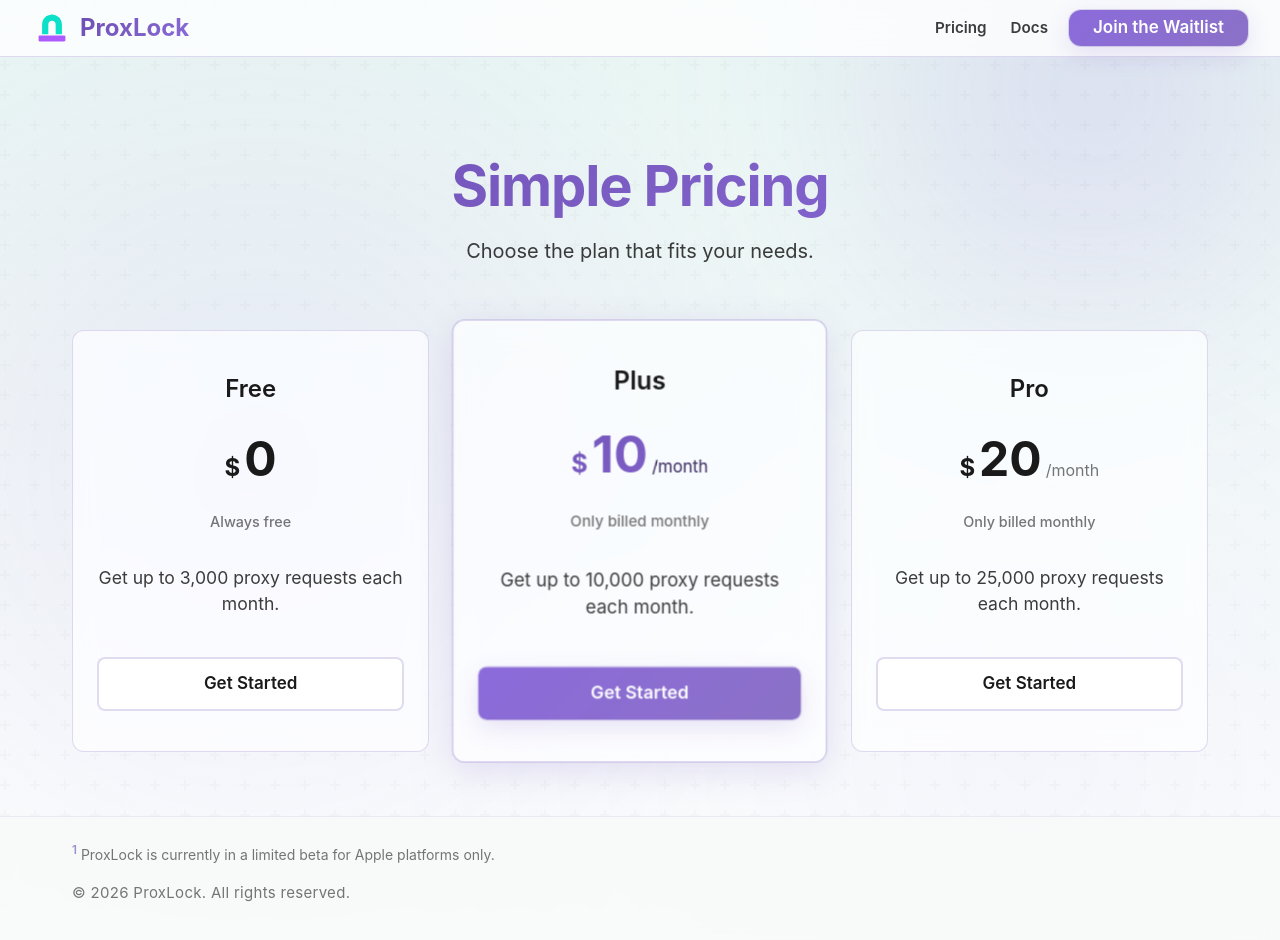
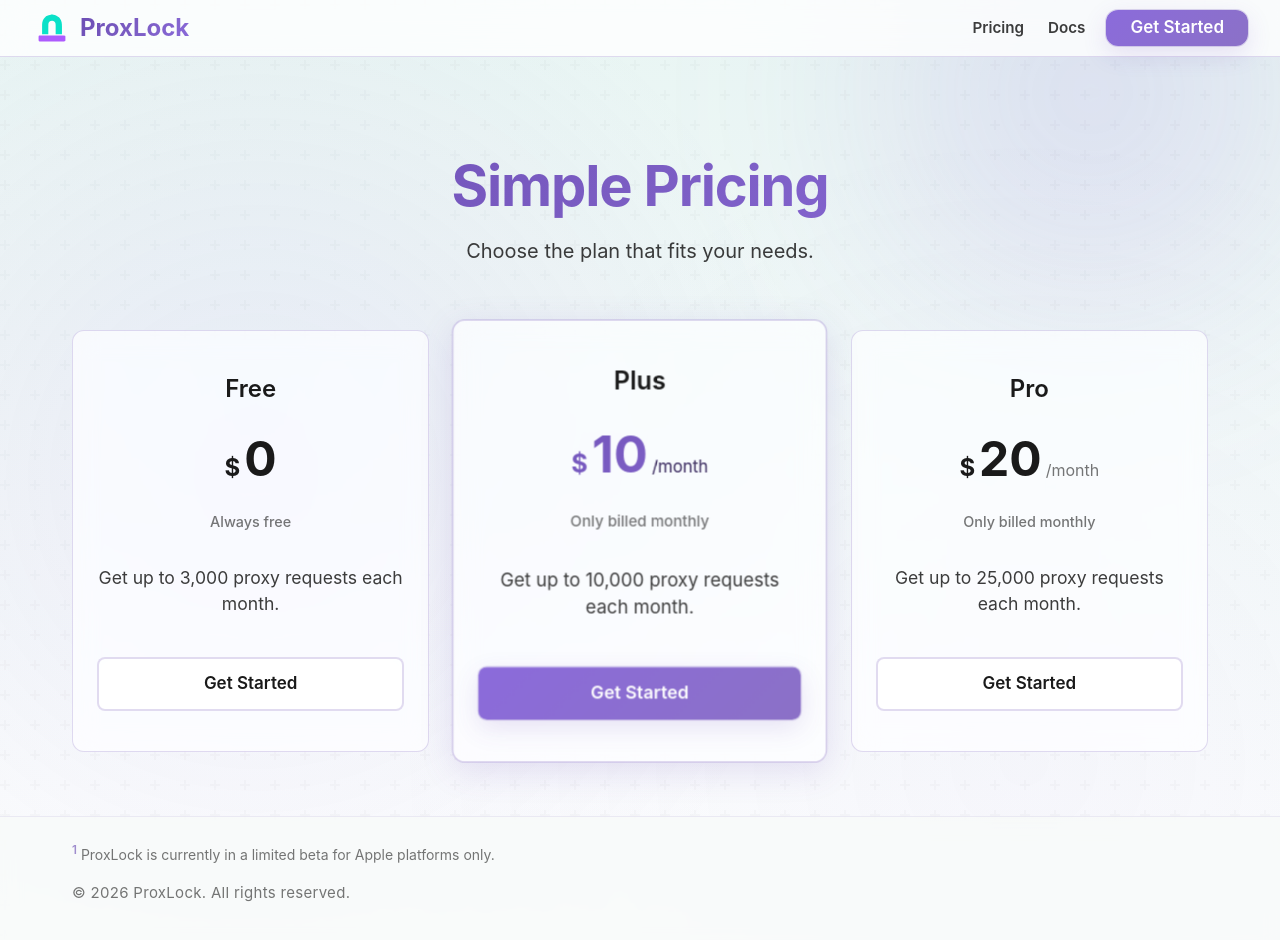
Before and after one commit to ProxLock/Landing, a React (Vite) app: page /pricing in a window 1280 px wide. Shown: the top 940 px of the page. Built offline with nearby package versions, Linux system fonts and the light colour scheme; no server answers.

Commit message:
removed waitlist in favor of direct signin/signup

```diff
--- a/src/pages/Home.tsx
+++ b/src/pages/Home.tsx
@@ -1,6 +1,6 @@
 import '../App.css';
 import DecryptedText from '../components/DecryptedText';
-import { Waitlist } from '@clerk/clerk-react';
+import { SignUp } from '@clerk/clerk-react';
 import logo from '../assets/logo.svg';
 import { useState, useRef, useEffect } from 'react';
 
@@ -55,10 +55,10 @@ function Home() {
                         <a href="https://docs.proxlock.dev" className="nav-link">Docs</a>
                     </div>
                     <a
-                        href="#signup"
+                        href="https://app.proxlock.dev"
                         className={`btn btn-primary sticky-waitlist-btn ${showStickyWaitlist ? 'visible' : ''}`}
                     >
-                        <span className="desktop-text">Join the Waitlist</span><span className="mobile-text">Join Waitlist</span>
+                        <span>Get Started</span>
                     </a>
                 </div>
             </div>
@@ -78,7 +78,7 @@ function Home() {
                         for your applications<sup>1</sup>, ensuring your sensitive credentials stay safe.
                     </p>
                     <div className="hero-actions">
-                        <a href="#signup" className="btn btn-primary" ref={waitlistBtnRef}><span className="desktop-text">Join the Waitlist</span><span className="mobile-text">Join Waitlist</span></a>
+                        <a href="https://app.proxlock.dev" className="btn btn-primary" ref={waitlistBtnRef}><span>Get Started</span></a>
                     </div>
                 </div>
             </header>
@@ -152,10 +152,10 @@ function Home() {
                 <div className="container">
                     <h2 className="cta-title">Ready to Get Started?</h2>
                     <p className="cta-description">
-                        Join the waitlist for our limited Apple platform beta. <span className="cta-description-break">Don't worry, we plan to support other platforms soon.</span>
+                        Join our limited Apple platform beta. <span className="cta-description-break">Don't worry, we plan to support other platforms soon.</span>
                     </p>
                     <div className="waitlist-container">
-                        <Waitlist />
+                        <SignUp />
                     </div>
                 </div>
             </section>
--- a/src/pages/Pricing.tsx
+++ b/src/pages/Pricing.tsx
@@ -17,10 +17,10 @@ function Pricing() {
                         <a href="https://docs.proxlock.dev" className="nav-link" style={{ opacity: 1, transform: 'none' }}>Docs</a>
                     </div>
                     <a
-                        href="/#signup"
+                        href="/https://app.proxlock.dev"
                         className="btn btn-primary sticky-waitlist-btn visible"
                     >
-                        <span className="desktop-text">Join the Waitlist</span><span className="mobile-text">Join Waitlist</span>
+                        <span className="desktop-text">Get Started</span><span className="mobile-text">Join Waitlist</span>
                     </a>
                 </div>
             </div>
@@ -38,7 +38,7 @@ function Pricing() {
                         </div>
                         <p className="plan-billing">Always free</p>
                         <p className="plan-description">Get up to 3,000 proxy requests each month.</p>
-                        <a href="/#signup" className="btn btn-secondary plan-btn">Get Started</a>
+                        <a href="/https://app.proxlock.dev" className="btn btn-secondary plan-btn">Get Started</a>
                     </div>
 
                     {/* 10k Requests Plan */}
@@ -50,7 +50,7 @@ function Pricing() {
                         </div>
                         <p className="plan-billing">Only billed monthly</p>
                         <p className="plan-description">Get up to 10,000 proxy requests each month.</p>
-                        <a href="/#signup" className="btn btn-primary plan-btn">Get Started</a>
+                        <a href="/https://app.proxlock.dev" className="btn btn-primary plan-btn">Get Started</a>
                     </div>
 
                     {/* 25k Requests Plan */}
@@ -62,7 +62,7 @@ function Pricing() {
                         </div>
                         <p className="plan-billing">Only billed monthly</p>
                         <p className="plan-description">Get up to 25,000 proxy requests each month.</p>
-                        <a href="/#signup" className="btn btn-secondary plan-btn">Get Started</a>
+                        <a href="/https://app.proxlock.dev" className="btn btn-secondary plan-btn">Get Started</a>
                     </div>
                 </div>
             </div>
```
